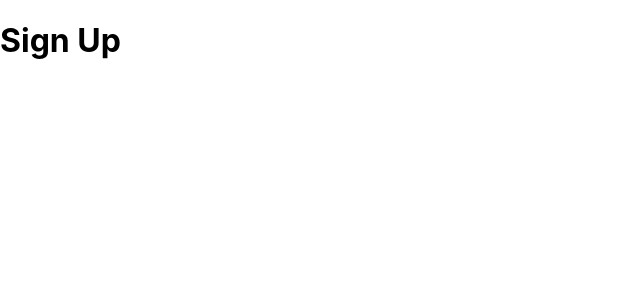
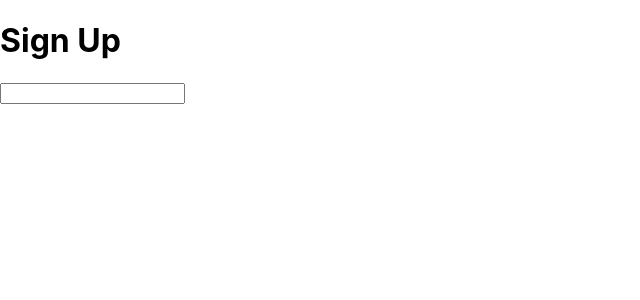
Before and after one commit to eagle-tex/react-with-tdd, a React (Create React App) app: page / in a window 1280 px wide. Shown: the top 300 px of the page, without its empty margins (0-640 px from the left). Built offline with nearby package versions, Linux system fonts and the light colour scheme.

Commit message:
feat(SignUpPage): pass #2 -> add an input to SignUpPage comp. & wrap el. in a div

```diff
--- a/src/pages/SignUpPage.jsx
+++ b/src/pages/SignUpPage.jsx
@@ -2,7 +2,12 @@ import { Component } from "react";
 
 class SignUpPage extends Component {
   render() {
-    return <h1>Sign Up</h1>;
+    return (
+      <div>
+        <h1>Sign Up</h1>
+        <input />
+      </div>
+    );
   }
 }
 
```
